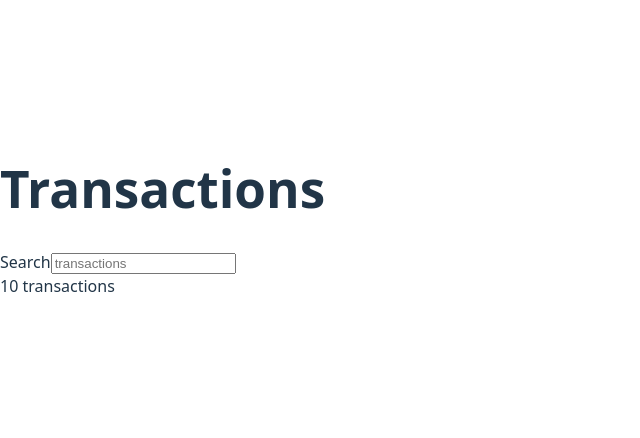
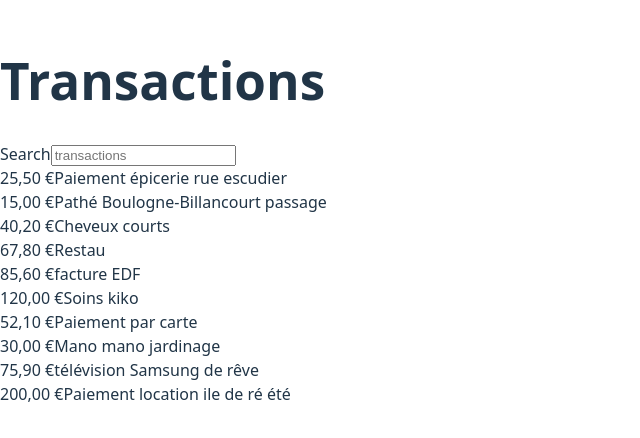
Before and after one commit to thaliawoods/test-lydia, a React (Vite) app: page / in a window 1280 px wide. Shown: the part 188-626 px from the top of the page, without its empty margins (0-640 px from the left). Built offline with nearby package versions, Linux system fonts and the light colour scheme.

Commit message:
add ListTransactions component

```diff
--- a/src/App.jsx
+++ b/src/App.jsx
@@ -1,6 +1,7 @@
 import { useState } from "react";
 import raw from "./data/transactions.json";
 import { SearchInput } from "./components/SearchInput";
+import { ListTransactions } from "./components/ListTransactions";
 
 const transactions = raw;
 
@@ -20,9 +21,7 @@ export default function App() {
       </header>
 
       <main className="mx-auto max-w-3xl px-4 py-8">
-        <div className="rounded-2xl border border-zinc-200 bg-white p-6">
-          {transactions.length} transactions
-        </div>
+        <ListTransactions items={transactions} />
       </main>
     </div>
   );
--- /dev/null
+++ b/src/components/ListTransactions.jsx
@@ -0,0 +1,15 @@
+export function ListTransactions({ items }) {
+  return (
+    <div className="space-y-2">
+      {items.map((tx) => (
+        <div
+          key={tx.paymentId}
+          className="rounded-xl border border-zinc-200 bg-white px-4 py-3 text-sm text-zinc-900 shadow-sm"
+        >
+          <span className="font-semibold">{tx.amount}</span>
+          <span>{tx.label}</span>
+        </div>
+      ))}
+    </div>
+  );
+}
```
